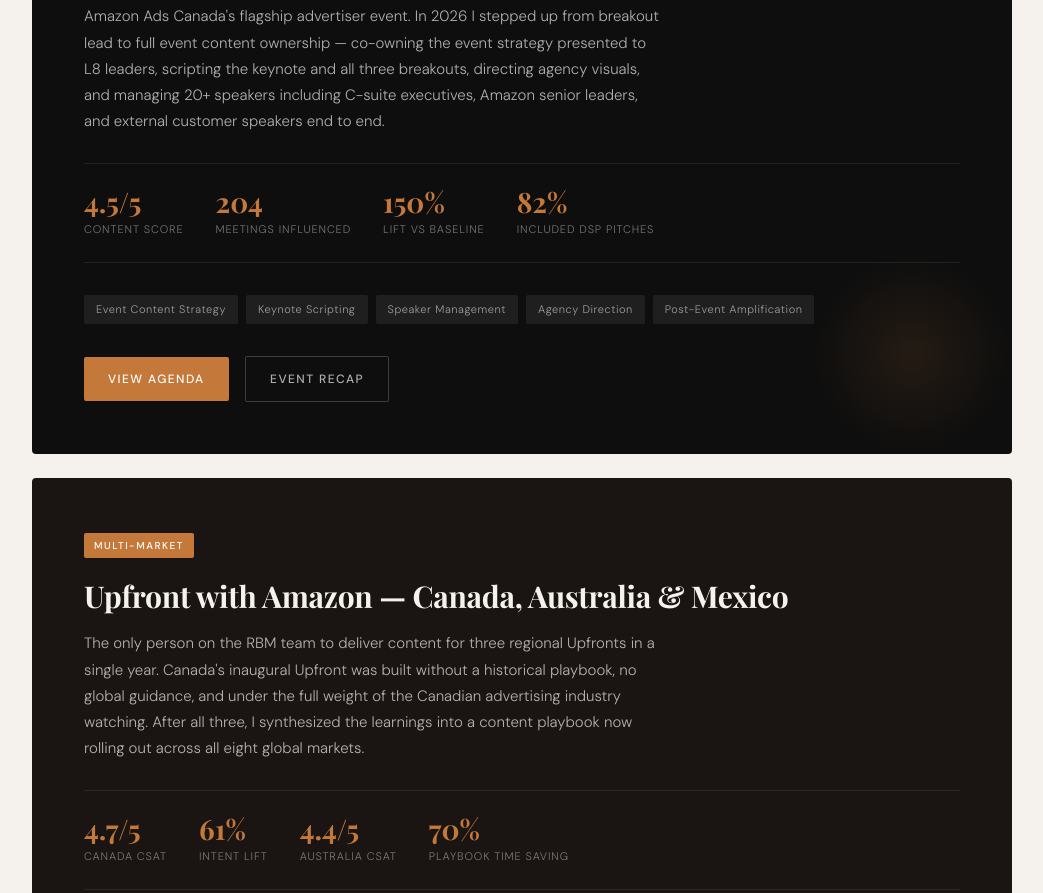
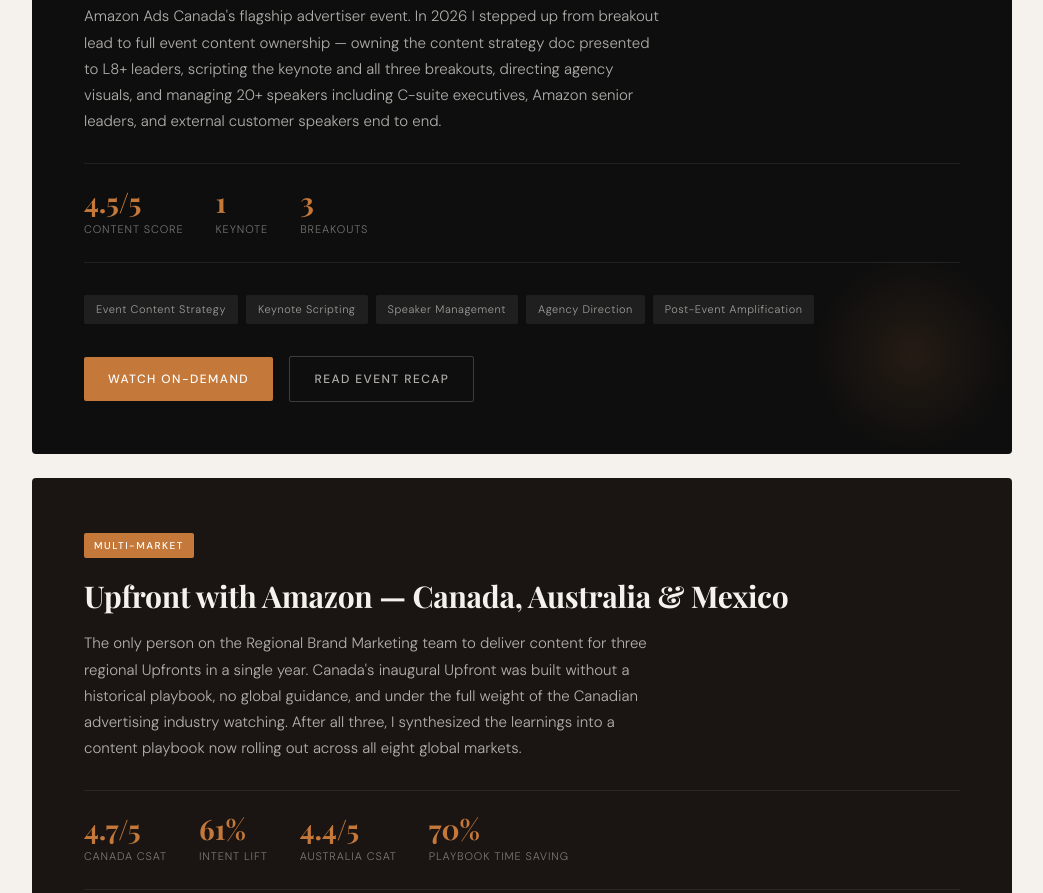
Before and after one commit to samuncube/portfolio, a plain HTML site: page index.html in a window 1280 px wide. Shown: the part 891-1784 px from the top of the page, without its empty margins (118-1161 px from the left). Drawn offline with nearby package versions, Linux system fonts and the light colour scheme; a web font is replaced by a local one.

Commit message:
Update index.html

```diff
--- a/index.html
+++ b/index.html
@@ -514,7 +514,7 @@
     <div class="featured-card">
       <span class="card-tag">Featured Work</span>
       <h3>unBoxed Toronto 2026</h3>
-      <p>Amazon Ads Canada's flagship advertiser event. In 2026 I stepped up from breakout lead to full event content ownership — co-owning the event strategy presented to L8 leaders, scripting the keynote and all three breakouts, directing agency visuals, and managing 20+ speakers including C-suite executives, Amazon senior leaders, and external customer speakers end to end.</p>
+      <p>Amazon Ads Canada's flagship advertiser event. In 2026 I stepped up from breakout lead to full event content ownership — owning the content strategy doc presented to L8+ leaders, scripting the keynote and all three breakouts, directing agency visuals, and managing 20+ speakers including C-suite executives, Amazon senior leaders, and external customer speakers end to end.</p>
 
       <div class="metrics">
         <div class="metric">
@@ -522,16 +522,12 @@
           <div class="metric-label">Content Score</div>
         </div>
         <div class="metric">
-          <div class="metric-number">204</div>
-          <div class="metric-label">Meetings Influenced</div>
+          <div class="metric-number">1</div>
+          <div class="metric-label">Keynote</div>
         </div>
         <div class="metric">
-          <div class="metric-number">150%</div>
-          <div class="metric-label">Lift vs Baseline</div>
-        </div>
-        <div class="metric">
-          <div class="metric-number">82%</div>
-          <div class="metric-label">Included DSP Pitches</div>
+          <div class="metric-number">3</div>
+          <div class="metric-label">Breakouts</div>
         </div>
       </div>
 
@@ -543,14 +539,14 @@
         <span class="role-tag">Post-Event Amplification</span>
       </div>
 
-      <a href="https://www.amazonadvertisingevents.com/unboxedtoronto2026/agenda" target="_blank" class="btn">View Agenda</a>
-      <a href="https://advertising.amazon.com/library/news/unboxed-toronto-2026" target="_blank" class="btn btn-ghost">Event Recap</a>
+      <a href="https://www.amazonadvertisingevents.com/unboxedtoronto2026/agenda" target="_blank" class="btn">Watch On-Demand</a>
+      <a href="https://advertising.amazon.com/library/news/unboxed-toronto-2026" target="_blank" class="btn btn-ghost">Read Event Recap</a>
     </div>
 
     <div class="featured-card" style="background:#1a1512;">
       <span class="card-tag">Multi-Market</span>
       <h3>Upfront with Amazon — Canada, Australia & Mexico</h3>
-      <p>The only person on the RBM team to deliver content for three regional Upfronts in a single year. Canada's inaugural Upfront was built without a historical playbook, no global guidance, and under the full weight of the Canadian advertising industry watching. After all three, I synthesized the learnings into a content playbook now rolling out across all eight global markets.</p>
+      <p>The only person on the Regional Brand Marketing team to deliver content for three regional Upfronts in a single year. Canada's inaugural Upfront was built without a historical playbook, no global guidance, and under the full weight of the Canadian advertising industry watching. After all three, I synthesized the learnings into a content playbook now rolling out across all eight global markets.</p>
 
       <div class="metrics">
         <div class="metric">
@@ -663,8 +659,8 @@
       <div class="card">
         <div class="card-label">Amazon Ads Library</div>
         <h3>TD Insurance for Business</h3>
-        <p>Case study developed in close partnership with the SVP of TD Insurance and Managing Director at Starcom. Content strategy contributed to a 3,900% YoY increase in their Amazon Ads investment.</p>
-        <a href="https://advertising.amazon.com/library/case-studies/td-insurance-for-business" target="_blank">Read Case Study →</a>
+        <p>Case study developed in close partnership with the SVP of TD Insurance and Managing Director at Starcom.</p>
+        <a href="https://advertising.amazon.com/library/case-studies/td-insurance-for-business" target="_blank">Watch Case Study →</a>
       </div>
       <div class="card">
         <div class="card-label">Amazon Ads Library</div>
```
